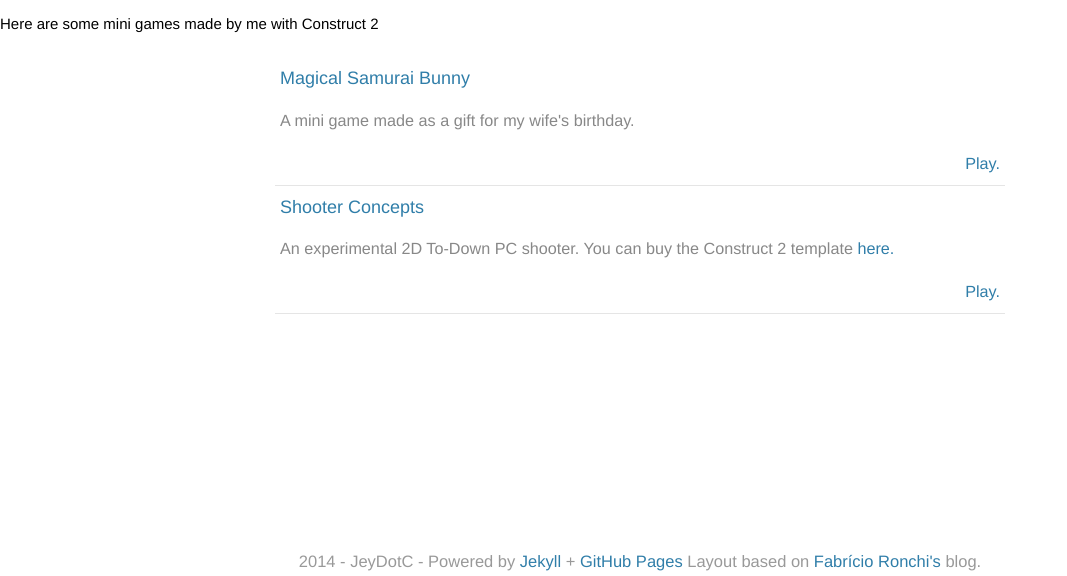
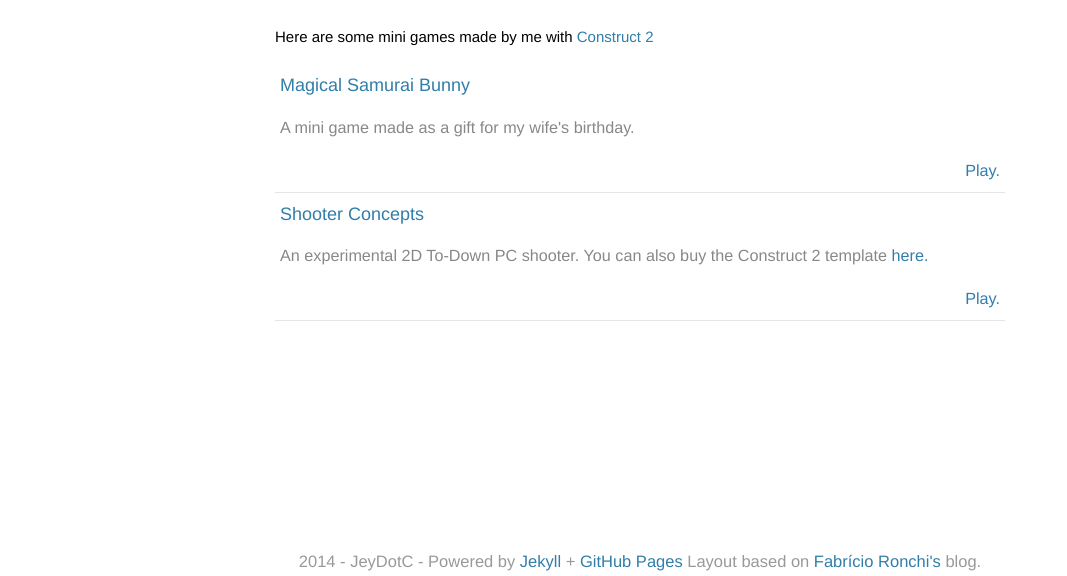
Before and after one commit to JeyDotC/jeydotc.github.io, a Jekyll site: the page built from construct2/index.html, in a window 1280 px wide, cut to the strip 324-900 px from the top of the page. Shown: the whole strip, without its empty margins (0-1067 px from the left). Built offline with Jekyll 4.4.1, drawn with Linux system fonts in a browser that asks for light colours; some web fonts are replaced; Markdown is read by kramdown in place of the engine named in the settings.

Commit message:
Update index.html

```diff
--- a/construct2/index.html
+++ b/construct2/index.html
@@ -3,28 +3,29 @@ layout: default
 title: Construct 2 - Minigames
 image: /img/contact-background.jpg
 ---
-<p>Here are some mini games made by me with Construct 2</p>
 <div id="my-container">
     <div class="posts">
         <section class="my-container content">
+            <p>Here are some mini games made by me with <a href="https://www.scirra.com/construct2" target="_blank">Construct 2</a></p>
+
             <ul class="listing">
                 <li class="my-li">
-                    <a href="/construct2-games/Magical-Samuray-Bunny/">Magical Samurai Bunny</a>
+                    <a href="/construct2-games/Magical-Samuray-Bunny/" target="_blank">Magical Samurai Bunny</a>
                     <p class="excerpt">
                         A mini game made as a gift for my wife's birthday.
                     </p>
                     <div class="read-more">
-                        <a href="/construct2-games/Magical-Samuray-Bunny/">Play.</a>
+                        <a href="/construct2-games/Magical-Samuray-Bunny/" target="_blank">Play.</a>
                     </div>
                 </li>
                 <li class="my-li">
-                    <a href="/construct2-games/Shooter-Concepts/">Shooter Concepts</a>
+                    <a href="/construct2-games/Shooter-Concepts/" target="_blank">Shooter Concepts</a>
                     <p class="excerpt">
-                        An experimental 2D To-Down PC shooter. You can buy the Construct 2 template
-                        <a href="https://www.scirra.com/store/royalty-free-game-templates/top-down-shooter-template-2942">here.</a>
+                        An experimental 2D To-Down PC shooter. You can also buy the Construct 2 template
+                        <a href="https://www.scirra.com/store/royalty-free-game-templates/top-down-shooter-template-2942" target="_blank">here.</a>
                     </p>
                     <div class="read-more">
-                        <a href="/construct2-games/Shooter-Concepts/">Play.</a>
+                        <a href="/construct2-games/Shooter-Concepts/" target="_blank">Play.</a>
                     </div>
                 </li>
             </ul>
```
